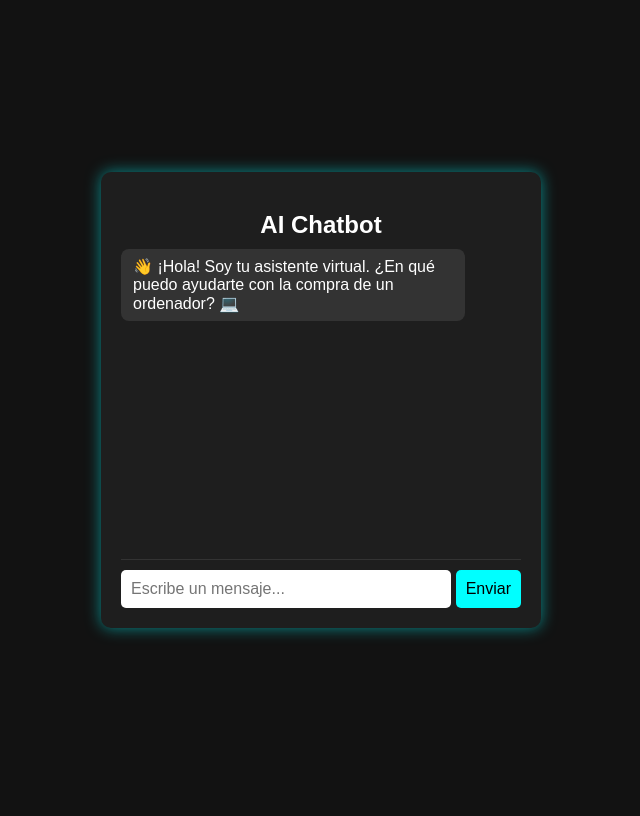
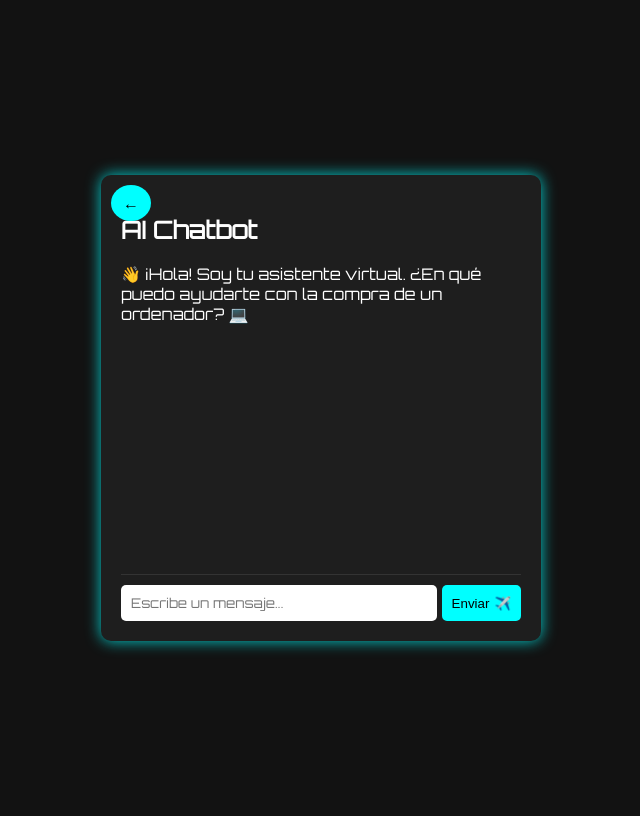
Before and after one commit to sbb23tajamar/RecommendComputerDjango, a Django app: page /chatbot/ in a window 1280 px wide. Shown: the whole page, without its empty margins (319-959 px from the left). Before the commit the page ends 637 px from the top, so only its background shows below. Run offline with Django 5.2, Linux system fonts and the light colour scheme.

Commit message:
Update1 chat.html

```diff
--- a/computers/templates/computers/chat.html
+++ b/computers/templates/computers/chat.html
@@ -5,8 +5,10 @@
     <meta name="viewport" content="width=device-width, initial-scale=1.0">
     <title>AI Chatbot</title>
     <style>
+        @import url('https://fonts.googleapis.com/css2?family=Orbitron&display=swap');
+
         body {
-            font-family: Arial, sans-serif;
+            font-family: 'Orbitron', sans-serif;
             background-color: #121212;
             color: #fff;
             display: flex;
@@ -14,7 +16,6 @@
             align-items: center;
             justify-content: center;
             height: 100vh;
-            margin: 0;
         }
         .chat-container {
             width: 400px;
@@ -22,37 +23,29 @@
             background: #1e1e1e;
             border-radius: 10px;
             padding: 20px;
-            box-shadow: 0px 0px 15px rgba(0, 255, 255, 0.5);
-            display: flex;
-            flex-direction: column;
+            box-shadow: 0px 0px 15px rgba(0, 255, 255, 0.8);
+            position: relative;
         }
-        h2 {
-            text-align: center;
-            margin-bottom: 10px;
+        .back-button {
+            position: absolute;
+            top: 10px;
+            left: 10px;
+            background: cyan;
+            color: black;
+            padding: 8px 12px;
+            border-radius: 50%;
+            cursor: pointer;
+            transition: 0.3s;
+        }
+        .back-button:hover {
+            background: #00ffff;
+            transform: scale(1.1);
         }
         .messages {
             height: 300px;
             overflow-y: auto;
             border-bottom: 1px solid #333;
             padding-bottom: 10px;
-            display: flex;
-            flex-direction: column;
-            gap: 8px;
-        }
-        .message {
-            padding: 8px 12px;
-            border-radius: 8px;
-            max-width: 80%;
-            word-wrap: break-word;
-        }
-        .user-message {
-            background-color: cyan;
-            color: black;
-            align-self: flex-end;
-        }
-        .bot-message {
-            background-color: #333;
-            align-self: flex-start;
         }
         .input-container {
             display: flex;
@@ -63,8 +56,7 @@
             padding: 10px;
             border: none;
             border-radius: 5px;
-            outline: none;
-            font-size: 16px;
+            font-family: 'Orbitron', sans-serif;
         }
         button {
             padding: 10px;
@@ -74,41 +66,44 @@
             border-radius: 5px;
             margin-left: 5px;
             cursor: pointer;
-            font-size: 16px;
-            transition: background 0.3s;
+            display: flex;
+            align-items: center;
+            transition: 0.3s;
         }
         button:hover {
-            background: #00cccc;
+            background: #00ffff;
+            transform: scale(1.1);
+        }
+        .send-icon {
+            margin-left: 5px;
         }
     </style>
 </head>
 <body>
     <div class="chat-container">
+        <div class="back-button" onclick="goHome()">&#8592;</div>
         <h2>AI Chatbot</h2>
         <div class="messages" id="messages">
-            <div class="bot-message message">👋 ¡Hola! Soy tu asistente virtual. ¿En qué puedo ayudarte con la compra de un ordenador? 💻</div>
+            <div>👋 ¡Hola! Soy tu asistente virtual. ¿En qué puedo ayudarte con la compra de un ordenador? 💻</div>
         </div>
         <div class="input-container">
             <input type="text" id="user_input" placeholder="Escribe un mensaje...">
-            <button onclick="sendMessage()">Enviar</button>
+            <button onclick="sendMessage()">Enviar <span class="send-icon">✈️</span></button>
         </div>
     </div>
 
     <script>
+        function goHome() {
+            window.location.href = 'home.html';
+        }
         function sendMessage() {
             let input = document.getElementById("user_input");
             let message = input.value.trim();
             if (!message) return;
 
             let messagesDiv = document.getElementById("messages");
-
-            let userMessageDiv = document.createElement("div");
-            userMessageDiv.className = "user-message message";
-            userMessageDiv.textContent = message;
-            messagesDiv.appendChild(userMessageDiv);
-
+            messagesDiv.innerHTML += `<div><strong>You:</strong> ${message}</div>`;
             input.value = "";
-            messagesDiv.scrollTop = messagesDiv.scrollHeight;
 
             fetch("", {
                 method: "POST",
@@ -120,10 +115,7 @@
             })
             .then(response => response.json())
             .then(data => {
-                let botMessageDiv = document.createElement("div");
-                botMessageDiv.className = "bot-message message";
-                botMessageDiv.textContent = data.response;
-                messagesDiv.appendChild(botMessageDiv);
+                messagesDiv.innerHTML += `<div><strong>Bot:</strong> ${data.response}</div>`;
                 messagesDiv.scrollTop = messagesDiv.scrollHeight;
             })
             .catch(error => console.error("Error:", error));
```
